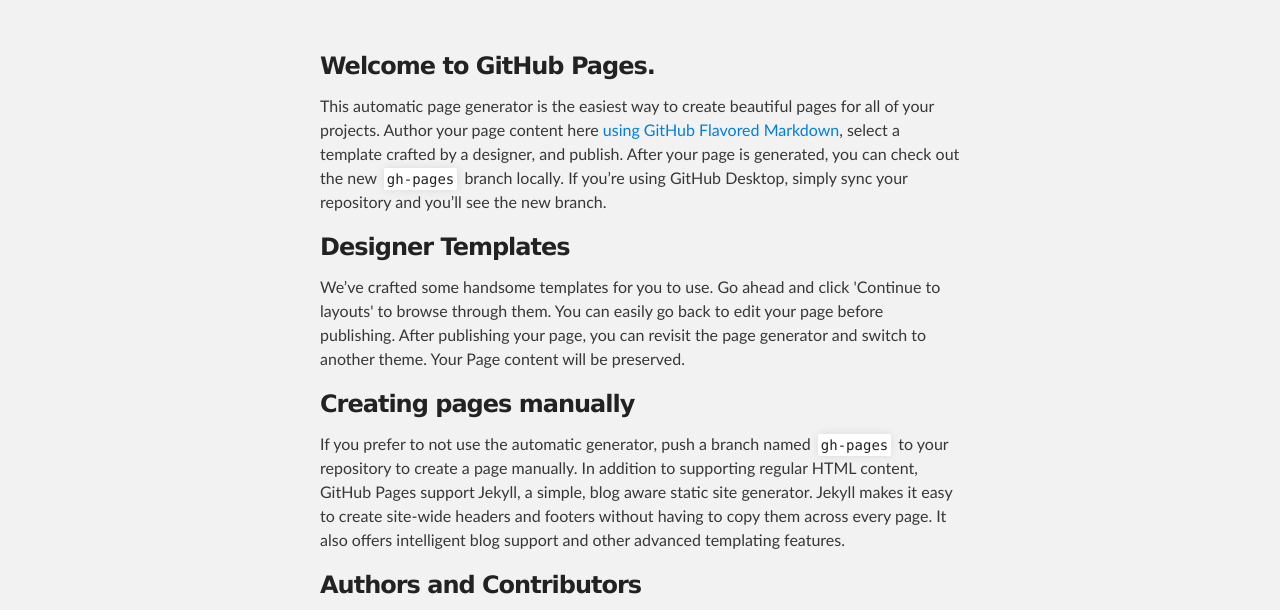
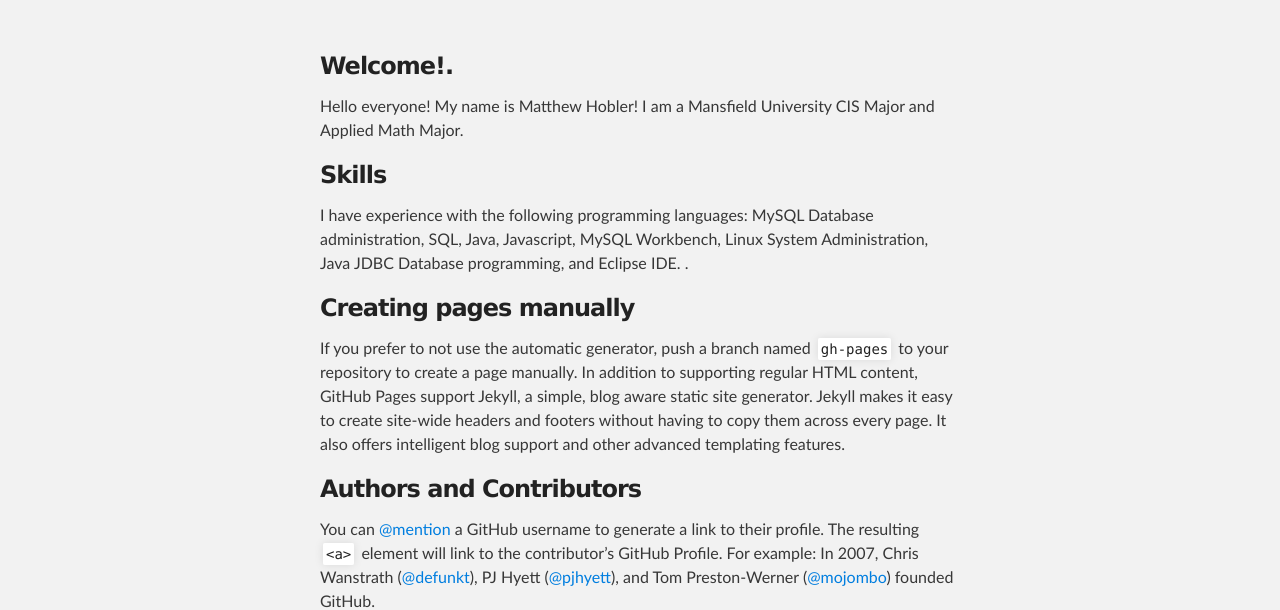
Before and after one commit to hoblermr17/hoblermr17.github.io, a plain HTML site: page index.html in a window 1280 px wide. Shown: the part 176-786 px from the top of the page. Drawn offline with Linux system fonts and the light colour scheme.

Commit message:
Update index.html

```diff
--- a/index.html
+++ b/index.html
@@ -28,14 +28,14 @@
     <div id="main_content_wrap" class="outer">
       <section id="main_content" class="inner">
         <h3>
-<a id="welcome-to-github-pages" class="anchor" href="#welcome-to-github-pages" aria-hidden="true"><span class="octicon octicon-link"></span></a>Welcome to GitHub Pages.</h3>
+<a id="welcome!" class="anchor" href="#welcome!" aria-hidden="true"><span class="octicon octicon-link"></span></a>Welcome!.</h3>
 
-<p>This automatic page generator is the easiest way to create beautiful pages for all of your projects. Author your page content here <a href="https://guides.github.com/features/mastering-markdown/">using GitHub Flavored Markdown</a>, select a template crafted by a designer, and publish. After your page is generated, you can check out the new <code>gh-pages</code> branch locally. If you’re using GitHub Desktop, simply sync your repository and you’ll see the new branch.</p>
+<p>Hello everyone! My name is Matthew Hobler! I am a Mansfield University CIS Major and Applied Math Major.</p>
 
 <h3>
-<a id="designer-templates" class="anchor" href="#designer-templates" aria-hidden="true"><span class="octicon octicon-link"></span></a>Designer Templates</h3>
+<a id="skills" class="anchor" href="#skills" aria-hidden="true"><span class="octicon octicon-link"></span></a>Skills</h3>
 
-<p>We’ve crafted some handsome templates for you to use. Go ahead and click 'Continue to layouts' to browse through them. You can easily go back to edit your page before publishing. After publishing your page, you can revisit the page generator and switch to another theme. Your Page content will be preserved.</p>
+<p>I have experience with the following programming languages: MySQL Database administration, SQL, Java, Javascript, MySQL Workbench, Linux System Administration, Java JDBC Database programming, and Eclipse IDE.   .</p>
 
 <h3>
 <a id="creating-pages-manually" class="anchor" href="#creating-pages-manually" aria-hidden="true"><span class="octicon octicon-link"></span></a>Creating pages manually</h3>
```
